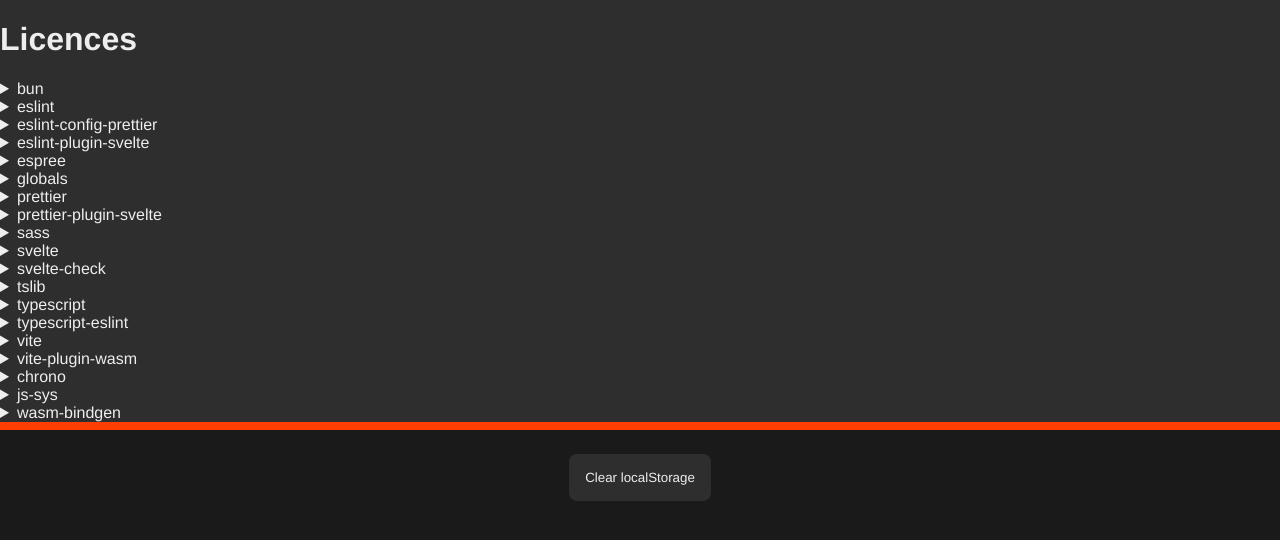
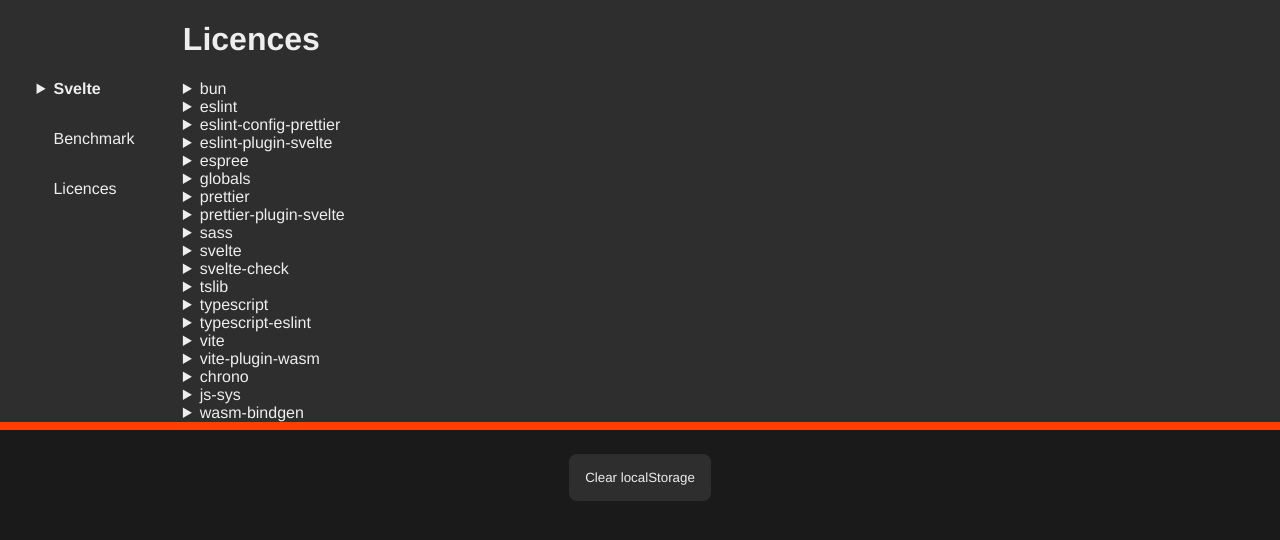
Before and after one commit to sby1ce/countdown-timers, a SvelteKit app: page /legal in a window 1280 px wide. Shown: the top 540 px of the page. Built offline with nearby package versions, Linux system fonts and the light colour scheme.

Commit message:
feat: navbar

```diff
--- a/src/routes/+layout.svelte
+++ b/src/routes/+layout.svelte
@@ -7,6 +7,7 @@
 <script lang="ts">
   import { base } from "$app/paths";
   import Footer from "./Footer.svelte";
+  import Navbar from "./Navbar.svelte";
 </script>
 
 <svelte:head>
@@ -31,7 +32,10 @@
   <meta property="og:updated_time" content="2024-06-09" />
 </svelte:head>
 
-<slot />
+<div>
+  <Navbar />
+  <slot />
+</div>
 
 <Footer />
 
@@ -44,4 +48,9 @@
     background-color: v.$bg-colour;
     color: v.$text-colour;
   }
+
+  div {
+    display: grid;
+    grid-template-columns: minmax(0, 1fr) minmax(0, 6fr);
+  }
 </style>
--- a/src/routes/+page.svelte
+++ b/src/routes/+page.svelte
@@ -15,14 +15,8 @@
 </div>
 
 <style lang="scss">
-  div {
-    display: flex;
-    flex-direction: column;
-    align-items: center;
-    justify-content: center;
-  }
-
   h1 {
     font-weight: normal;
+    text-indent: 4ex;
   }
 </style>
--- /dev/null
+++ b/src/routes/Navbar.svelte
@@ -0,0 +1,149 @@
+<script lang="ts">
+  import { base } from "$app/paths";
+  import { page } from "$app/stores";
+
+  enum Current {
+    Not,
+    Base,
+    Bench,
+  }
+
+  interface Sibling {
+    url: `/${string}`;
+    bench: `/${string}/${string}` | "/bench";
+    text: string;
+    current: Current;
+  }
+
+  let pathname: string = $page.url.pathname;
+  $: pathname = $page.url.pathname;
+
+  function getSibling(
+    pathname: string,
+    url: Sibling["url"],
+    bench: Sibling["bench"],
+    text: string,
+  ): Sibling {
+    const current: Current =
+      pathname === url ? Current.Base : pathname === bench ? Current.Bench : Current.Not;
+    return {
+      url,
+      bench,
+      text,
+      current,
+    } satisfies Sibling;
+  }
+
+  let siblings: Sibling[] = [getSibling(pathname, "/", "/bench", "Svelte")];
+  $: siblings = [getSibling(pathname, "/", "/bench", "Svelte")];
+</script>
+
+<nav>
+  <ul>
+    {#each siblings as sibling}
+      <li>
+        <details open={sibling.current !== Current.Not}>
+          <summary>{sibling.text}</summary>
+          <ul>
+            <li class:current={sibling.current === Current.Base}>
+              <a href="{base}{sibling.url}">Timers</a>
+            </li>
+            <li class:current={sibling.current === Current.Bench}>
+              <a href="{base}{sibling.bench}">Benchmark</a>
+            </li>
+          </ul>
+        </details>
+      </li>
+    {/each}
+    <li><a href="{base}/bench">Benchmark</a></li>
+    <li><a href="{base}/legal">Licences</a></li>
+  </ul>
+</nav>
+
+<style lang="scss">
+  @use "$lib/variables" as v;
+
+  @mixin gap($pad-left) {
+    padding: 1rem 0 1rem $pad-left;
+  }
+
+  nav {
+    padding-top: 4rem;
+    padding-left: 20%;
+    display: flex;
+    flex-direction: column;
+    overflow-y: scroll;
+    scrollbar-color: v.$text-colour v.$bg-colour;
+  }
+
+  @media (max-width: 1000px) {
+    nav {
+      padding-left: 5%;
+    }
+  }
+
+  @media (max-width: 700px) {
+    nav {
+      display: none;
+    }
+  }
+
+  ul {
+    padding: 0;
+    margin: 0;
+    list-style: none;
+  }
+
+  li {
+    position: relative;
+    box-sizing: border-box;
+    min-height: min-content;
+  }
+
+  .current {
+    background-color: rgba(v.$secondary-bg-colour, 0.5);
+
+    &::before {
+      content: "";
+      position: absolute;
+      left: 0;
+      top: 0;
+      bottom: 0;
+      width: 0.5ex;
+      background-color: v.$primary-colour;
+    }
+  }
+
+  details {
+    cursor: pointer;
+
+    &[open] {
+      margin-bottom: 0;
+    }
+
+    a {
+      display: inline-block;
+      padding-left: 4ex;
+    }
+  }
+
+  summary {
+    @include gap(0);
+    font-weight: bold;
+  }
+
+  a {
+    display: inline-block;
+    @include gap(2ex);
+    color: v.$text-colour;
+    text-decoration: none;
+
+    &:hover {
+      text-decoration: underline;
+    }
+
+    &:visited {
+      color: v.$primary-colour;
+    }
+  }
+</style>
```
Also changed, not shown: src/routes/AddTimer.svelte (+7 -1 lines).
